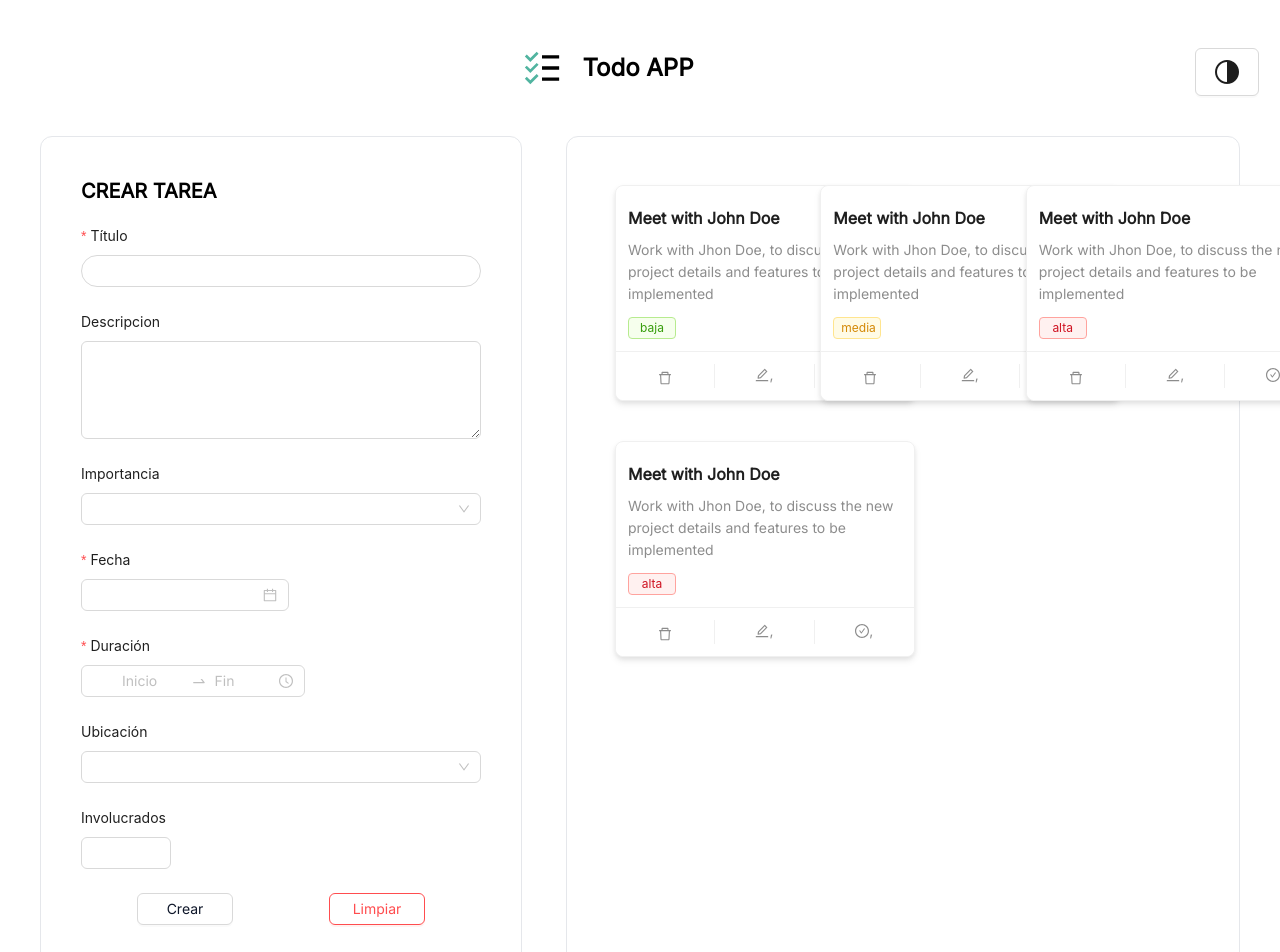
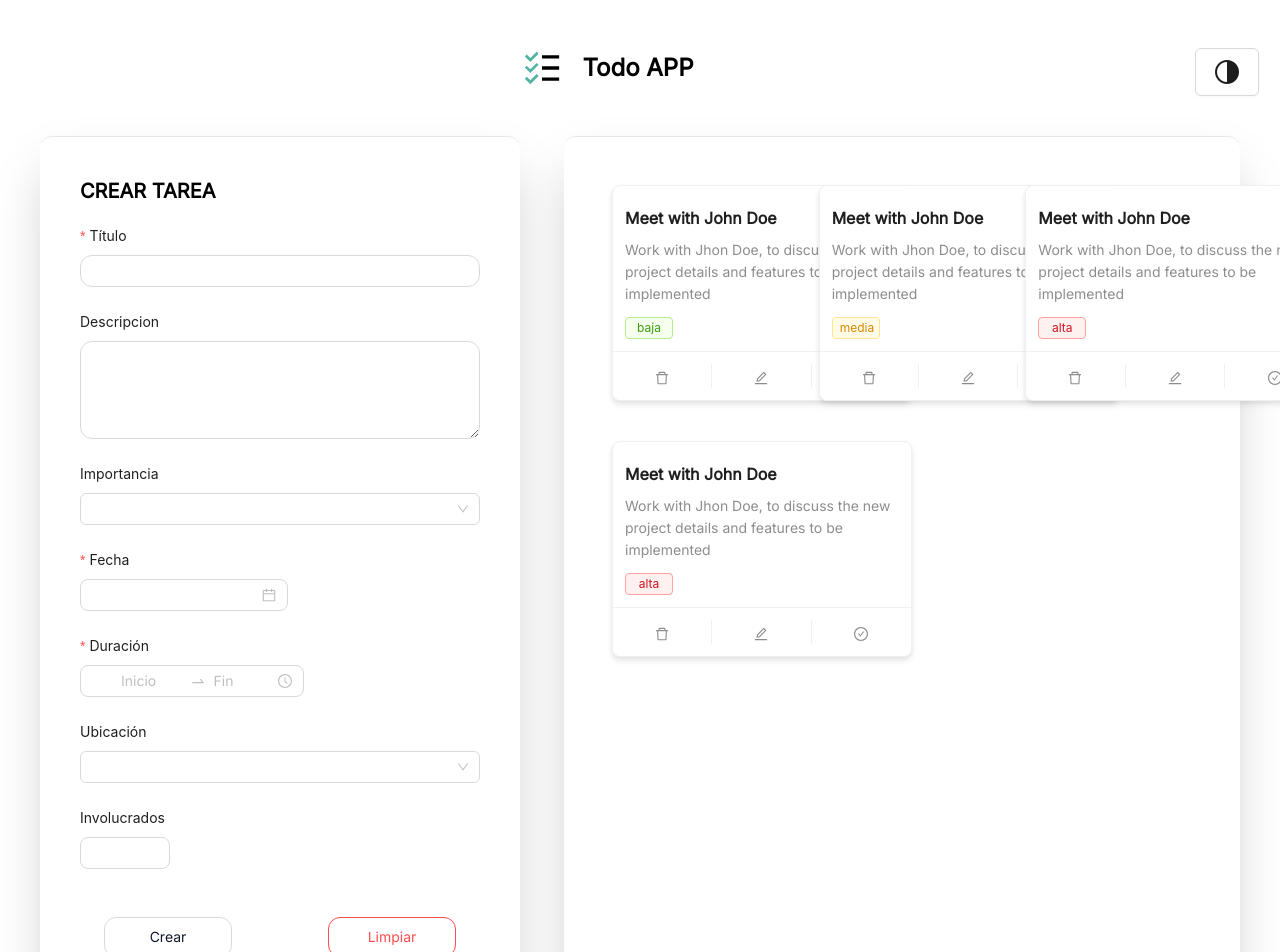
Before and after one commit to kralion/event-wise, a React (Vite) app: page / in a window 1280 px wide. Shown: the top 952 px of the page. Built offline with nearby package versions, Linux system fonts and the light colour scheme.

Commit message:
Agregando isFinished a cada toDo

```diff
--- a/package.json
+++ b/package.json
@@ -11,6 +11,7 @@
   "dependencies": {
     "antd": "^5.1.6",
     "dayjs": "^1.11.7",
+    "nano-id": "^1.1.0",
     "nanoid": "^4.0.0",
     "react": "^18.2.0",
     "react-dom": "^18.2.0"
--- a/src/App.tsx
+++ b/src/App.tsx
@@ -1,14 +1,27 @@
 import { useState } from "react";
 import TodoList from "./components/TodoList";
 import TodoForm from "./components/TodoForm";
-import { ConfigProvider, Form, theme, Button, Space } from "antd";
-import { AlertOutlined } from "@ant-design/icons";
+import { ConfigProvider, theme, Button } from "antd";
 import darkThemeIcon from "./assets/darkThemeIcon.png";
 import lightThemeIcon from "./assets/lightThemeIcon.png";
 import esES from "antd/es/locale/es_ES";
-const Todos = [
+import { nanoid } from "nanoid";
+
+export interface TodoPROTOTYPE {
+	id: string;
+	title: string;
+	description: string;
+	priority: string;
+	date: string;
+	duration: string;
+	isFinished: boolean;
+	location: string;
+	stakeholders: number;
+}
+
+const initialTodos = [
 	{
-    id: 1,
+		id: "asdasd",
 		title: "Meet with John Doe",
 		description:
 			"Work with Jhon Doe, to discuss the new project details and features to be implemented",
@@ -16,78 +29,81 @@ const Todos = [
 		date: "2021-08-01",
 		duration: "10:00 - 11:00",
 		location: "Calle 1",
+		isFinished: false,
 		stakeholders: 3,
 	},
 	{
-    id: 2,
+		id: "asdaasdasd",
 		title: "Meet with John Doe",
 		description:
 			"Work with Jhon Doe, to discuss the new project details and features to be implemented",
 		priority: "media",
 		date: "2021-08-01",
 		duration: "10:00 - 11:00",
+		isFinished: false,
 		location: "Calle 1",
 		stakeholders: 3,
 	},
 	{
-    id: 3,
+		id: "asdasasdasd",
 		title: "Meet with John Doe",
 		description:
 			"Work with Jhon Doe, to discuss the new project details and features to be implemented",
 		priority: "alta",
 		date: "2021-08-01",
 		duration: "10:00 - 11:00",
+		isFinished: false,
 		location: "Calle 1",
 		stakeholders: 3,
 	},
 	{
-    id: 4,
+		id: "asdaasssssd",
 		title: "Meet with John Doe",
 		description:
 			"Work with Jhon Doe, to discuss the new project details and features to be implemented",
 		priority: "alta",
 		date: "2021-08-01",
 		duration: "10:00 - 11:00",
+		isFinished: false,
 		location: "Calle 1",
 		stakeholders: 3,
 	},
 ];
 function App() {
+	const [todos, setTodos] = useState<TodoPROTOTYPE[]>(initialTodos);
 	const { defaultAlgorithm, darkAlgorithm } = theme;
 	const [isDarkMode, setIsDarkMode] = useState(false);
+	const [dataToEdit, setDataToEdit] = useState<TodoPROTOTYPE | null>(null);
+
 	const handleThemeChange = () => {
 		setIsDarkMode((previousValue) => !previousValue);
 	};
-  const [todos, setTodos] = useState(Todos);
-  const [form] = Form.useForm();
 
-  const deleteTodo = (id: number) => {
-    const newTodos = todos.filter((todo) => todo.id !== id);
+	const addTodo = (todo: TodoPROTOTYPE) => {
+		todo.id = nanoid();
+		setTodos([...todos, todo]);
+	};
+
+	const deleteTodo = (todoSelected: TodoPROTOTYPE) => {
+		const newTodos = todos.filter((todo) => todo.id !== todoSelected.id);
 		setTodos(newTodos);
 	};
-  const addTodo = (todo: any) => {
-    const newTodos = [...todos, todo];
+	const editTodo = (todoSelected: TodoPROTOTYPE) => {
+		setDataToEdit(todoSelected);
+	};
+	const saveEdit = (editedTodo: TodoPROTOTYPE) => {
+		const newTodos = todos.map((todo) =>
+			todo.id === editedTodo.id ? editedTodo : todo,
+		);
 		setTodos(newTodos);
+		setDataToEdit(null);
 	};
-  const editTodo = (id: number) => {
-    const newTodos = todos.filter((todo) => todo.id !== id);
+
+	const finishTodo = (todoSelected: TodoPROTOTYPE) => {
+		const newTodos = todos.map((todo) =>
+			todo.id === todoSelected.id ? { ...todo, isFinished: true } : todo,
+		);
 		setTodos(newTodos);
-  };
-  const finishTodo = (id: number) => {
-    const newTodos = todos.filter((todo) => todo.id !== id);
-    setTodos(newTodos);
-  };
-  const resetForm = () => {
-    form.resetFields();
-    form.setFieldsValue({
-      title: "",
-      description: "",
-      priority: "baja",
-      date: "",
-      duration: "",
-      location: "",
-      stakeholders: 1,
-    });
 	};
 
 	return (
@@ -97,7 +113,7 @@ function App() {
 			}}
 			locale={esES}
 		>
-      <div className="App w-auto mx-7">
+			<div className="App w-auto mx-7 mb-7">
 				<div className="flex justify-center ">
 					<div className=" flex justify-center my-12 gap-3">
 						<svg
@@ -130,21 +146,20 @@ function App() {
 						)}
 					</Button>
 				</div>
-        {}
+
 				<div className="App flex gap-5">
 					<TodoForm
-            className={isDarkMode ? "text-zinc-900" : "text-zinc-100"}
 						addTodo={addTodo}
-            resetForm={resetForm}
-            Todos={Todos}
-            form={form}
-          ></TodoForm>
+						editTodo={editTodo}
+						dataToEdit={dataToEdit}
+						saveEdit={saveEdit}
+					/>
 					<TodoList
-            Todos={Todos}
+						todos={todos}
 						deleteTodo={deleteTodo}
 						editTodo={editTodo}
 						finishTodo={finishTodo}
-          ></TodoList>
+					/>
 				</div>
 			</div>
 		</ConfigProvider>
--- a/src/components/Todo.tsx
+++ b/src/components/Todo.tsx
@@ -1,18 +1,25 @@
-import React from "react";
 import {
 	EditOutlined,
 	CheckCircleOutlined,
 	DeleteOutlined,
 } from "@ant-design/icons";
-import { Avatar, Card, Popover, Tag, Space } from "antd";
+import { Card, Popover, Tag, Space } from "antd";
+import { TodoPROTOTYPE } from "../App";
+
+interface TodoProps {
+	todo: TodoPROTOTYPE;
+	deleteTodo: (todo: TodoPROTOTYPE) => void;
+	finishTodo: (todo: TodoPROTOTYPE) => void;
+	editTodo: (todo: TodoPROTOTYPE) => void;
+}
 
 const { Meta } = Card;
 const deletePopover = <p>Eliminar To Do</p>;
 const editPopover = <p>Editar To Do</p>;
 const finishedPopover = <p>Dar por Terminado</p>;
 
-function Todo({ todo, editTodo, deleteTodo, finishTodo }: any) {
-  const { title, description, priority } = todo;
+function Todo({ todo, deleteTodo, finishTodo, editTodo }: TodoProps) {
+	const { title, description, priority, isFinished } = todo;
 	return (
 		<>
 			<Card
@@ -24,13 +31,29 @@ function Todo({ todo, editTodo, deleteTodo, finishTodo }: any) {
 				style={{ width: 300 }}
 				actions={[
 					<Popover placement="bottom" content={deletePopover}>
-            <DeleteOutlined onClick={deleteTodo} key="setting" />
+						<DeleteOutlined
+							className="active:opacity-50"
+							onClick={() => deleteTodo(todo)}
+							key="setting"
+						/>
 					</Popover>,
 					<Popover placement="bottom" content={editPopover}>
-            <EditOutlined onClick={editTodo} key="edit" />,
+						<EditOutlined
+							className="active:opacity-50"
+							onClick={() => editTodo(todo)}
+							key="edit"
+						/>
 					</Popover>,
 					<Popover placement="bottom" content={finishedPopover}>
-            <CheckCircleOutlined onClick={finishTodo} key="finished" />,
+						<CheckCircleOutlined
+							className="active:opacity-50"
+							onClick={
+								isFinished ? () => finishTodo(todo) : () => finishTodo(todo)
+							}
+							// isFinished ? todo : { ...todo, isFinished: true }
+
+							key="finished"
+						/>
 					</Popover>,
 				]}
 			>
--- a/src/components/TodoForm.tsx
+++ b/src/components/TodoForm.tsx
@@ -1,6 +1,5 @@
-import { useState } from "react";
-import { nanoid } from "nanoid";
-const fomat = "HH:mm";
+import { useState, useEffect } from "react";
+import { TodoPROTOTYPE } from "../App";
 import {
 	Form,
 	Input,
@@ -10,35 +9,59 @@ import {
 	DatePicker,
 	InputNumber,
 	TimePicker,
-  message,
 } from "antd";
 
-function TodoForm({ addTodo, resetForm, form }: any) {
-  const handleFormValuesChange = (changedValues: any, allValues: any) => {
-    console.log("changedValues", changedValues);
-    console.log("allValues", allValues);
-    form.setFieldsValue({
-      ...allValues,
-    });
+const initialFormValues = {
+	id: "",
+	title: " Lorem ipsum dolor sit amet, consectetur adip",
+	description: " Lorem ipsum dolor sit amet, consectetur adip eget nulla ",
+	priority: "",
+	date: "",
+	duration: "",
+	location: "",
+	isFinished: false,
+	stakeholders: 1,
 };
-  const onFinish = (values: any) => {
-    console.log("Success:", values);
-    addTodo({
-      id: nanoid(),
-      title: values.title,
-      description: values.description,
-      priority: values.priority,
-      date: values.date,
-      duration: values.duration,
-      location: values.location,
-      stakeholders: values.stakeholders,
-    });
-    resetForm();
+const fomat = "HH:mm";
+
+interface todoFormProps {
+	addTodo: (todo: TodoPROTOTYPE) => void;
+	dataToEdit: TodoPROTOTYPE | null;
+	saveEdit: (editedTodo: TodoPROTOTYPE) => void;
+	editTodo: (todoSelected: TodoPROTOTYPE) => void;
+}
+
+function TodoForm({ addTodo, saveEdit }: todoFormProps) {
+	const [form] = Form.useForm();
+	const [isEdit, setIsEdit] = useState(false);
+	const [formValues, setFormValues] = useState(initialFormValues);
+
+	useEffect(() => {
+		if (formValues.id) {
+			setIsEdit(true);
+		} else {
+			setIsEdit(false);
+		}
+	}, [formValues]);
+
+	const onFinish = (values: TodoPROTOTYPE) => {
+		const todo = {
+			...formValues,
+			...values,
+		};
+
+		if (formValues.id) {
+			saveEdit(todo);
+		} else {
+			addTodo(todo);
+		}
+
+		form.resetFields();
 	};
 
 	return (
 		<div>
-      <div className="w-auto mx-3 border rounded-xl font-Inter px-10 pt-10 pb-5">
+			<div className="w-auto mx-3 border-t rounded-xl font-Inter px-10 pt-10 pb-5 shadow-2xl">
 				<h1 className="text-xl font-semibold pb-5">CREAR TAREA</h1>
 				<Form
 					labelCol={{ span: 7 }}
@@ -49,7 +72,6 @@ function TodoForm({ addTodo, resetForm, form }: any) {
 						console.log("Error en el ingreso de Datos:", errorInfo);
 					}}
 					form={form}
-          onValuesChange={handleFormValuesChange}
 					onFinish={onFinish}
 					autoComplete="on"
 				>
@@ -64,13 +86,13 @@ function TodoForm({ addTodo, resetForm, form }: any) {
 						name="title"
 						label="Título"
 					>
-            <Input className="font-Inter rounded-full" />
+						<Input className="font-Inter rounded-xl" />
 					</Form.Item>
 					<Form.Item name="description" label="Descripcion">
-            <Input.TextArea rows={4} className="font-Inter" />
+						<Input.TextArea rows={4} className="font-Inter rounded-xl" />
 					</Form.Item>
 					<Form.Item name="priority" label="Importancia">
-            <Select className="w-10 text-center font-Inter">
+						<Select className="w-10 text-center font-Inter rounded-xl">
 							<Select.Option value="baja" className="font-Inter">
 								Baja
 							</Select.Option>
@@ -94,7 +116,7 @@ function TodoForm({ addTodo, resetForm, form }: any) {
 					>
 						<DatePicker
 							placeholder=""
-              className=" font-Inter cursor-pointer w-52"
+							className=" font-Inter cursor-pointer w-52 rounded-lg"
 						/>
 					</Form.Item>
 					<Form.Item
@@ -112,7 +134,7 @@ function TodoForm({ addTodo, resetForm, form }: any) {
 							placeholder={["Inicio", "Fin"]}
 							minuteStep={15}
 							format={fomat}
-              className="pl-10 w-56 font-Inter"
+							className="pl-10 w-56 font-Inter rounded-lg"
 						/>
 					</Form.Item>
 					<Form.Item name="location" label="Ubicación">
@@ -209,22 +231,22 @@ function TodoForm({ addTodo, resetForm, form }: any) {
 						/>
 					</Form.Item>
 					<Form.Item name="stakeholders" label="Involucrados">
-            <InputNumber min={1} max={10} className="pl-5" />
+						<InputNumber min={1} max={10} className="pl-5 rounded-lg" />
 					</Form.Item>
-          <div className=" flex gap-24 mt-5 justify-center">
+					<div className=" flex gap-24 mt-12 justify-center">
 						<Form.Item>
 							<Button
 								htmlType="submit"
-                className="font-Inter text-slate-900 hover:bg-cyan-100 w-24 active:bg-cyan-200 active:scale-110"
+								className="font-Inter text-slate-900 hover:bg-cyan-100 hover:drop-shadow-xl hover:shadow-cyan-300 w-32 h-10 rounded-xl active:bg-cyan-200 active:scale-110"
 							>
-                Crear
+								{isEdit ? "Guardar" : "Crear"}
 							</Button>
 						</Form.Item>
 						<Form.Item>
 							<Button
 								danger
-                className="font-Inter active:scale-110 w-24 hover:bg-red-100 active:bg-red-200"
-                onClick={resetForm}
+								className="font-Inter active:scale-110 hover:bg-red-100  hover:drop-shadow-xl hover:shadow-red-300 w-32 h-10 rounded-xl active:bg-red-200"
+								onClick={() => form.resetFields()}
 							>
 								Limpiar
 							</Button>
--- a/src/components/TodoList.tsx
+++ b/src/components/TodoList.tsx
@@ -1,10 +1,18 @@
+import { TodoPROTOTYPE } from "../App";
 import Todo from "./Todo";
 
-function TodoList({ Todos, deleteTodo, editTodo, finishTodo }: any) {
+interface TodoListProps {
+	todos: TodoPROTOTYPE[];
+	deleteTodo: (todoSelected: TodoPROTOTYPE) => void;
+	editTodo: (todoSelected: TodoPROTOTYPE) => void;
+	finishTodo: (todoSelected: TodoPROTOTYPE) => void;
+}
+
+function TodoList({ todos, deleteTodo, editTodo, finishTodo }: TodoListProps) {
 	return (
-    <div className="w-auto mx-3  border rounded-xl px-5 py-12">
+		<div className="w-auto mx-3  border-t rounded-xl px-5 py-12 shadow-2xl">
 			<div className=" grid md:grid-cols-2 lg:grid-cols-3  gap-10 mx-7">
-        {Todos.map((todo: any) => (
+				{todos.map((todo: TodoPROTOTYPE) => (
 					<Todo
 						key={todo.id}
 						todo={todo}
```
Also changed, not shown: 1 other file (tests, documents, lock files or other folders). Lines whose indentation alone changed are shown as unchanged.
